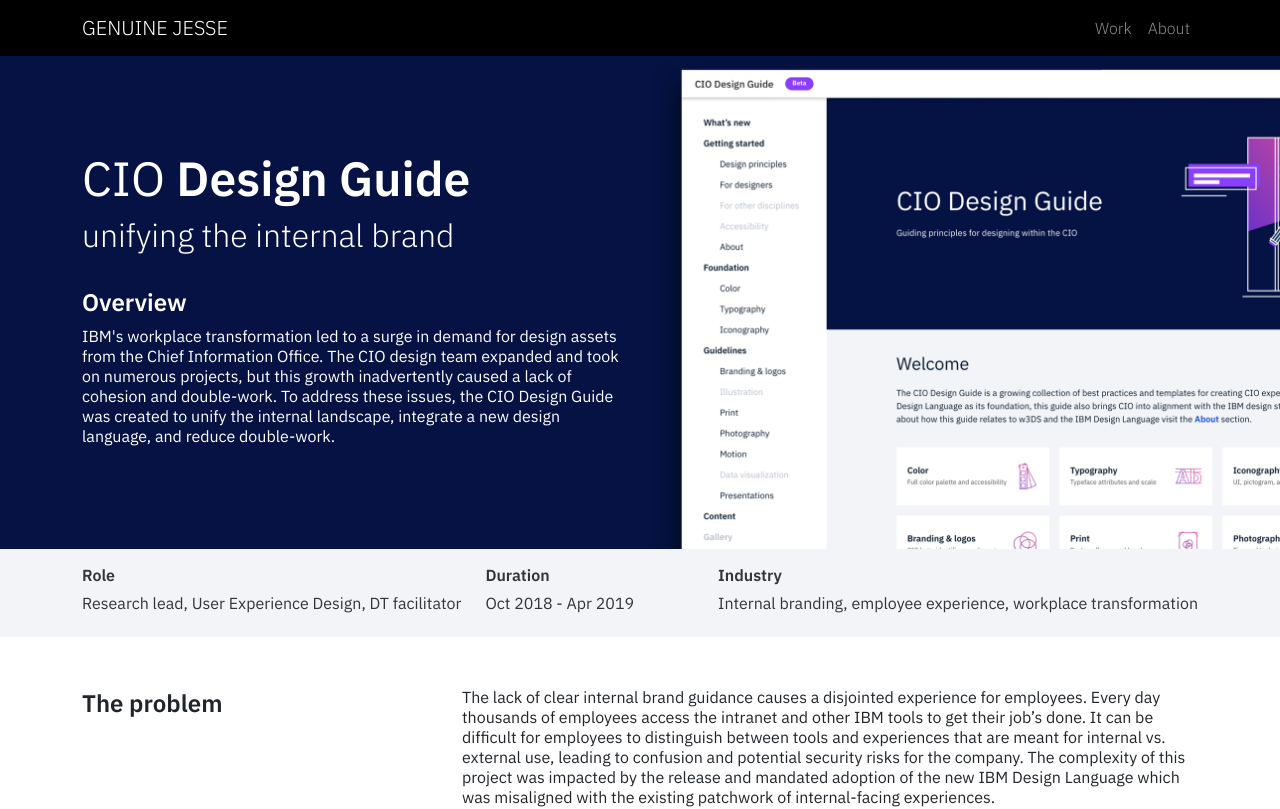
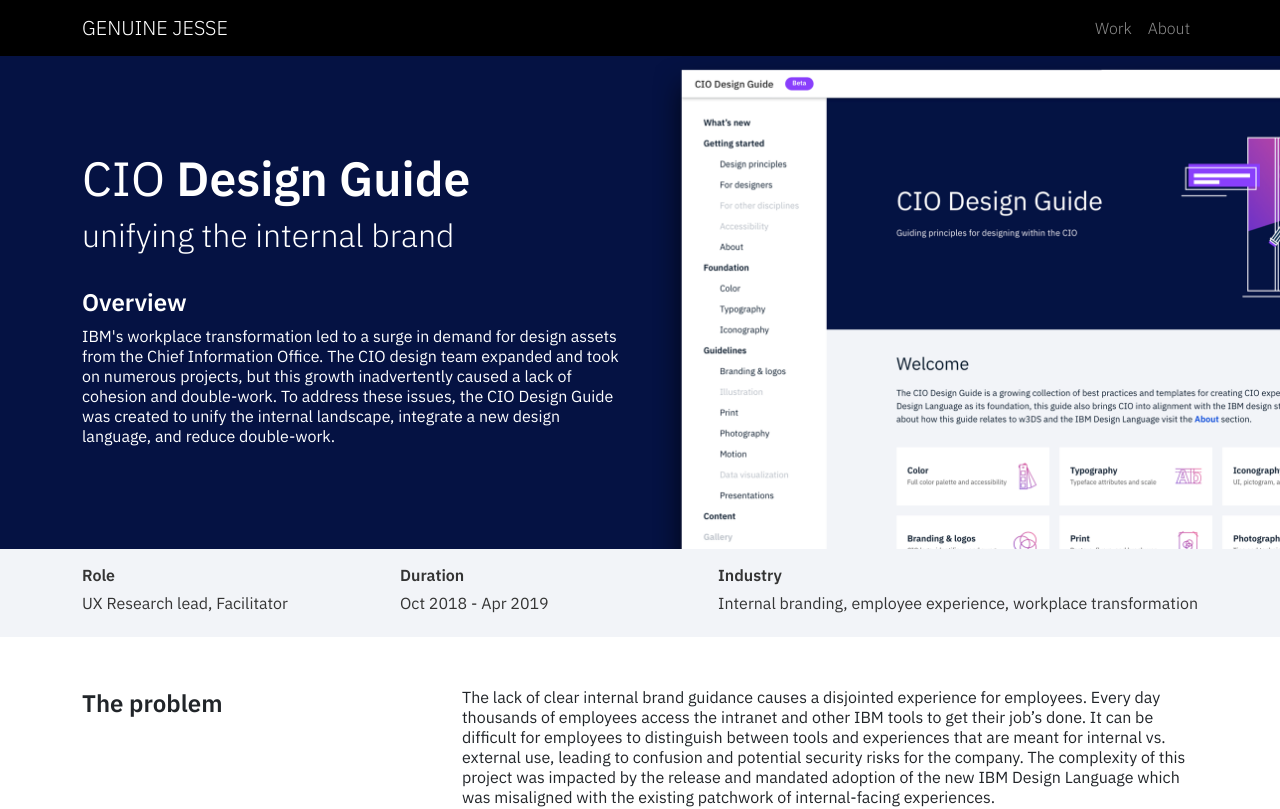
Before and after one commit to Meyer-and-Moon-Enterprises/moon-portfolio, a Next.js app: page /case-studies/design-guide in a window 1280 px wide. Shown: the top 809 px of the page. Built offline with nearby package versions, Linux system fonts and the light colour scheme.

Commit message:
update design guide copy

```diff
--- a/src/pages/case-studies/design-guide.js
+++ b/src/pages/case-studies/design-guide.js
@@ -18,7 +18,7 @@
           subtitle="unifying the internal brand"
           overview="IBM's workplace transformation led to a surge in demand for design assets from the Chief Information Office. The CIO design team expanded and took on numerous projects, but this growth inadvertently caused a lack of cohesion and double-work. To address these issues, the CIO Design Guide was created to unify the internal landscape, integrate a new design language, and reduce double-work."
           image="/images/design-guide/design-guide-hero.png"
-          role='Research lead, User Experience Design, DT facilitator'
+          role='UX Research lead, Facilitator'
           duration='Oct 2018 - Apr 2019'
           industry='Internal branding, employee experience, workplace transformation'
         />
```
